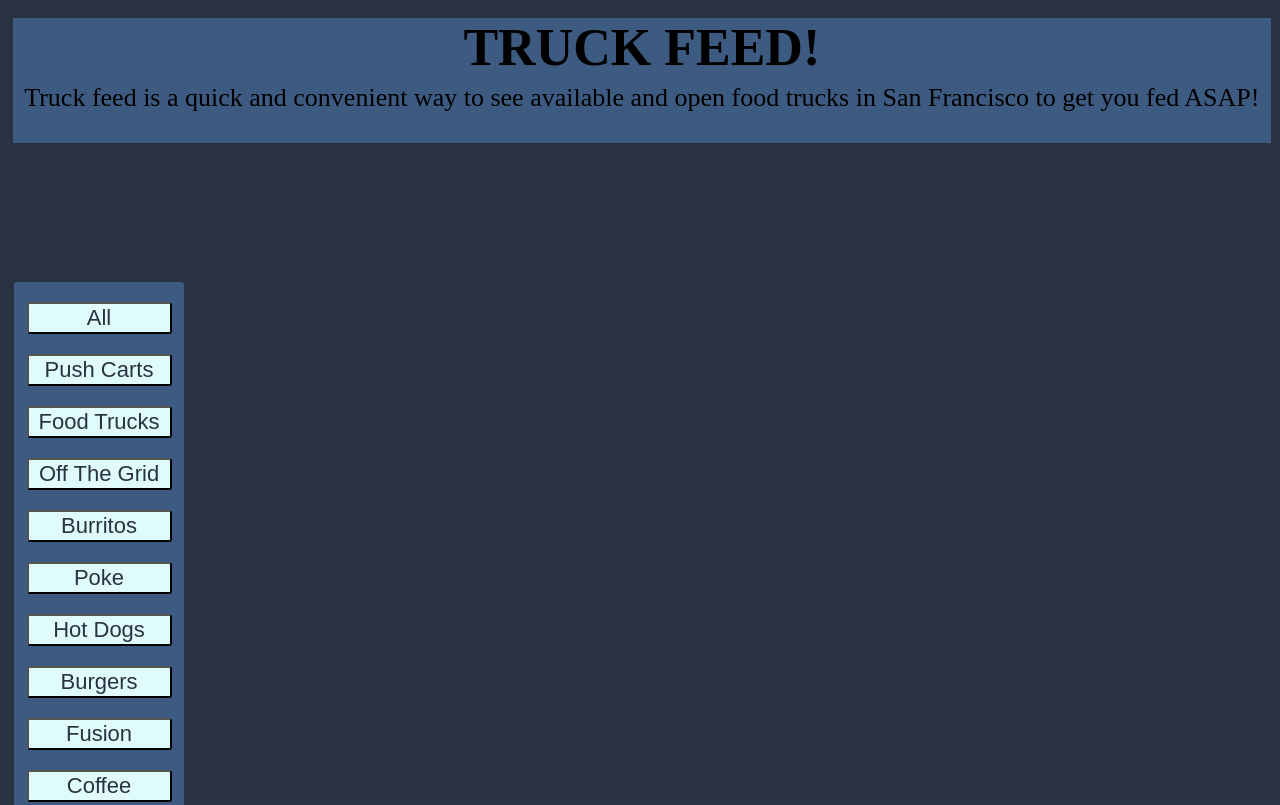
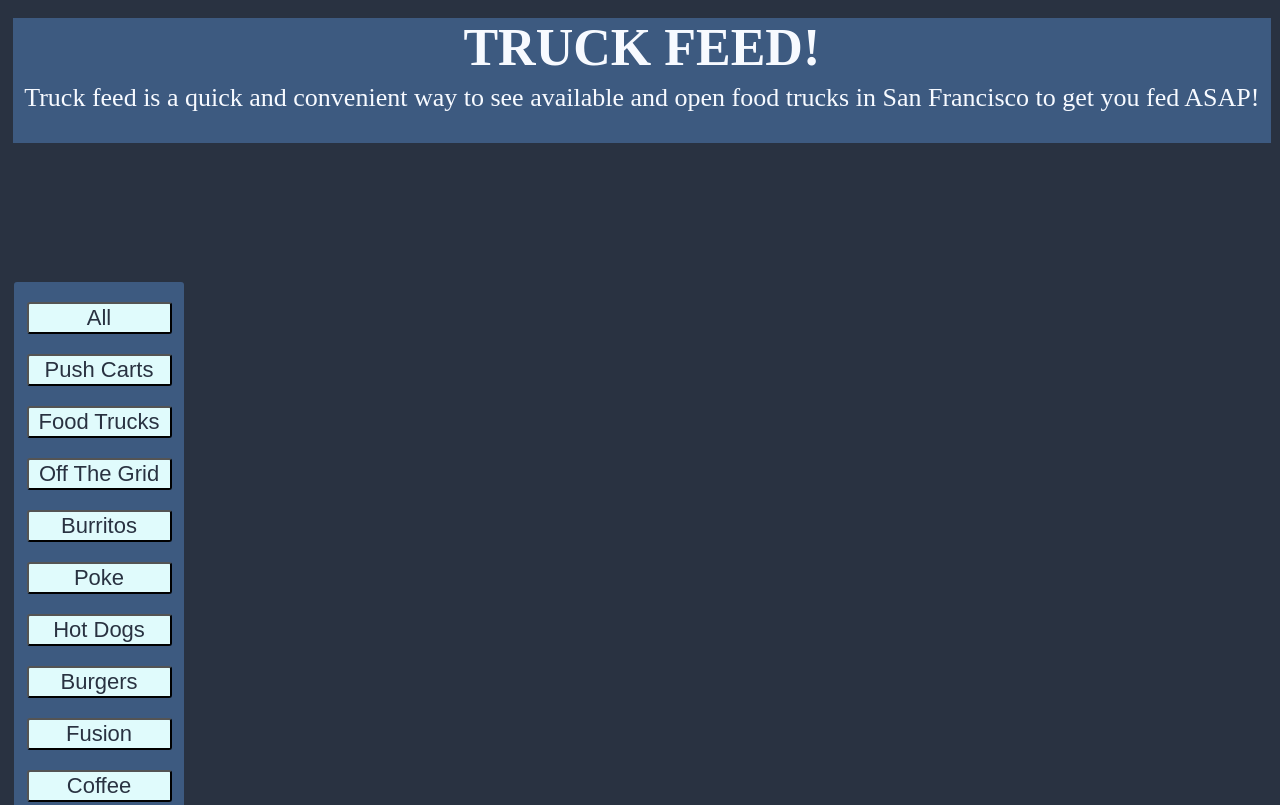
Before and after one commit to UjwalBattar/truck-feed, a website built with webpack: page index.html in a window 1280 px wide. Shown: the top 805 px of the page. Built offline with nearby package versions, Linux system fonts and the light colour scheme; no server answers.

Commit message:
change header color

```diff
--- a/src/style.css
+++ b/src/style.css
@@ -19,9 +19,10 @@ body {
 }
 .heading {
   margin-bottom: -20px;
+  color: #f7faff;
 }
 .description {
-  /* color: #293241; */
+  color: #f7faff;
 }
 #map {
   position: absolute;
@@ -96,7 +97,7 @@ body {
 .list-header {
   text-align: center;
   font-size: 45px;
-  /* color: #293241; */
+  color: #f7faff;
 }
 
 .truck-ul {
```
Also changed, not shown: src/lib/marker.js (deleted).
